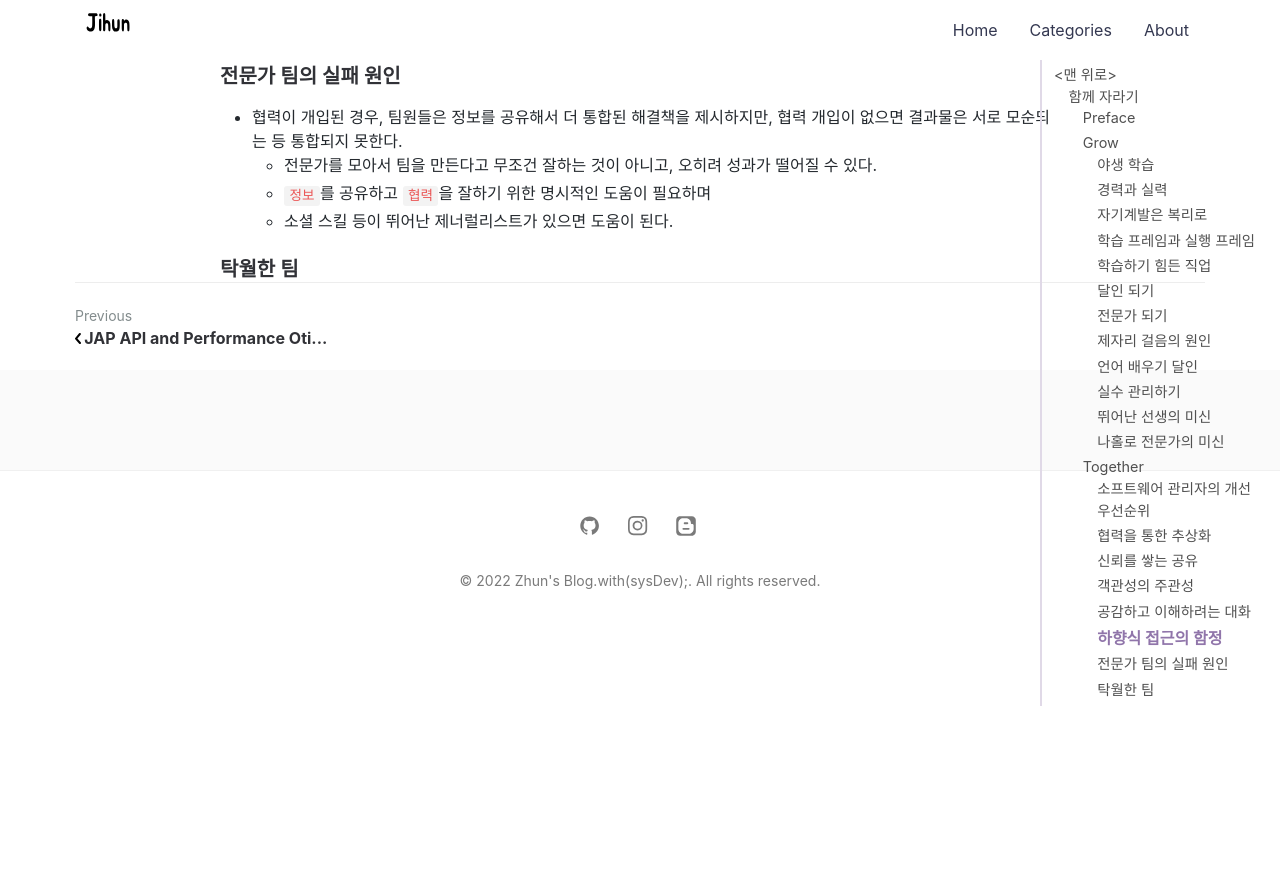
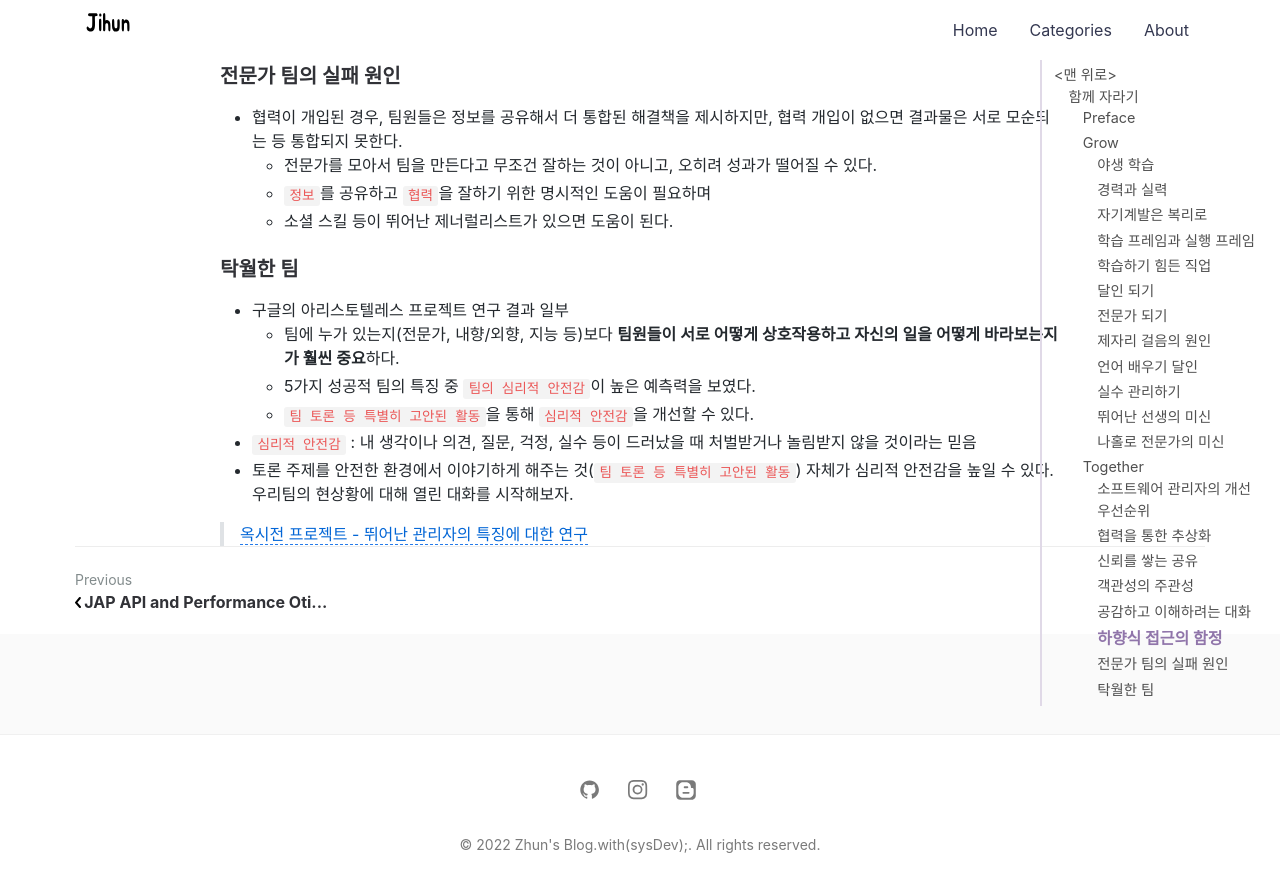
Before and after one commit to jihunparkme/jihunparkme.github.io, a Jekyll site: the page built from _posts/2022-05-25-Growing-Up-Together.md, in a window 1280 px wide and 900 px high, scrolled down 9690 px. Shown: the top 892 px of the window. Built offline with Jekyll 4.4.1, drawn with Linux system fonts in a browser that asks for light colours; nearby versions of some CDN libraries; comment, search, counter and statistics services are not loaded; some of the changed text lies outside the part shown.

Commit message:
add: 탁월한 팀

```diff
--- a/_posts/2022-05-25-Growing-Up-Together.md
+++ b/_posts/2022-05-25-Growing-Up-Together.md
@@ -353,3 +353,12 @@ featured-img: growing-up-together
   - 소셜 스킬 등이 뛰어난 제너럴리스트가 있으면 도움이 된다.
 
 ### 탁월한 팀
+
+- 구글의 아리스토텔레스 프로젝트 연구 결과 일부
+  - 팀에 누가 있는지(전문가, 내향/외향, 지능 등)보다 **팀원들이 서로 어떻게 상호작용하고 자신의 일을 어떻게 바라보는지가 훨씬 중요**하다.
+  - 5가지 성공적 팀의 특징 중 `팀의 심리적 안전감`이 높은 예측력을 보였다.
+  - `팀 토론 등 특별히 고안된 활동`을 통해 `심리적 안전감`을 개선할 수 있다.
+- `심리적 안전감` : 내 생각이나 의견, 질문, 걱정, 실수 등이 드러났을 때 처벌받거나 놀림받지 않을 것이라는 믿음
+- 토론 주제를 안전한 환경에서 이야기하게 해주는 것(`팀 토론 등 특별히 고안된 활동`) 자체가 심리적 안전감을 높일 수 있다. 우리팀의 현상황에 대해 열린 대화를 시작해보자.
+
+> [옥시전 프로젝트 - 뛰어난 관리자의 특징에 대한 연구](https://rework.withgoogle.com/subjects/managers/)
```
